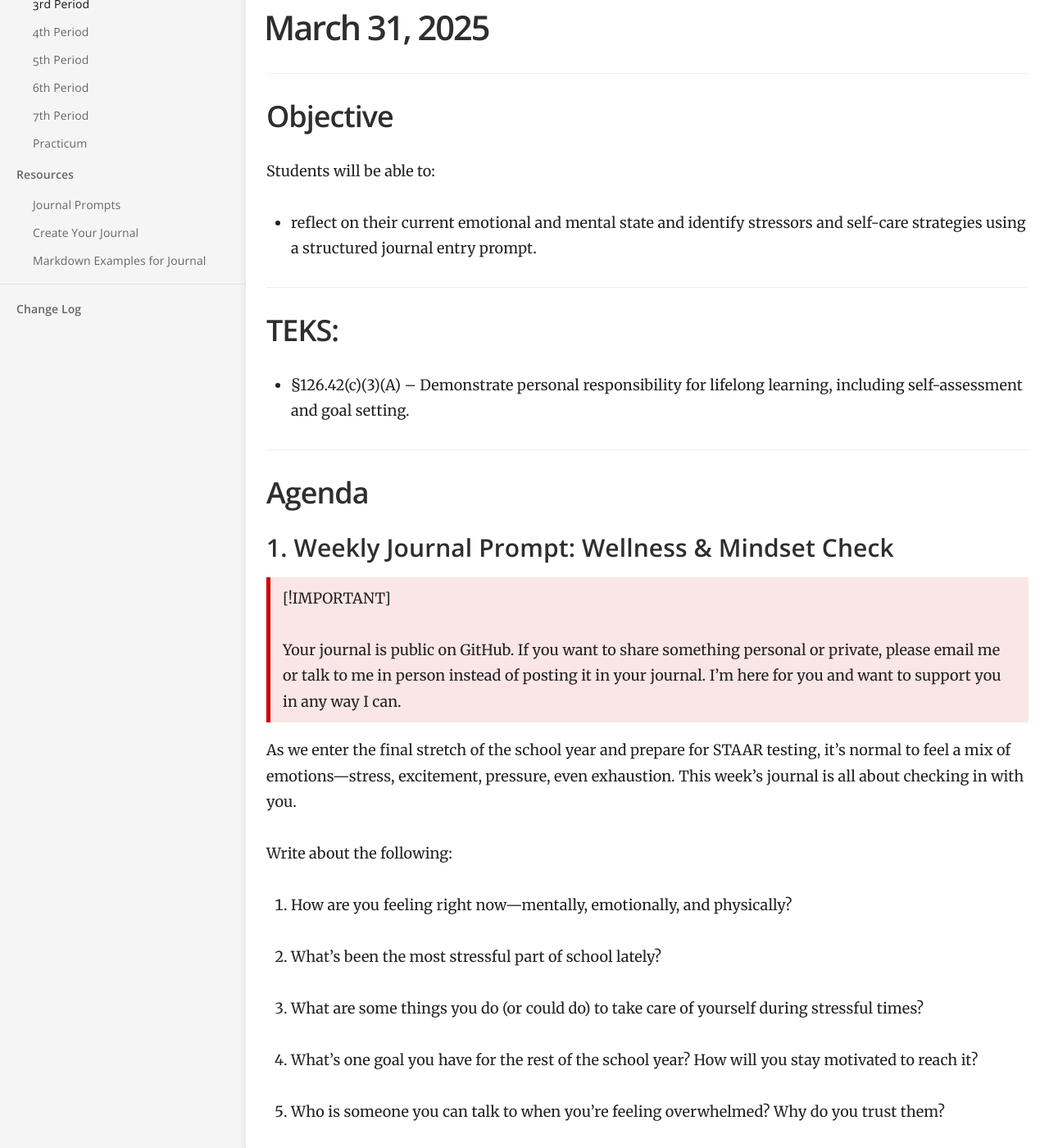
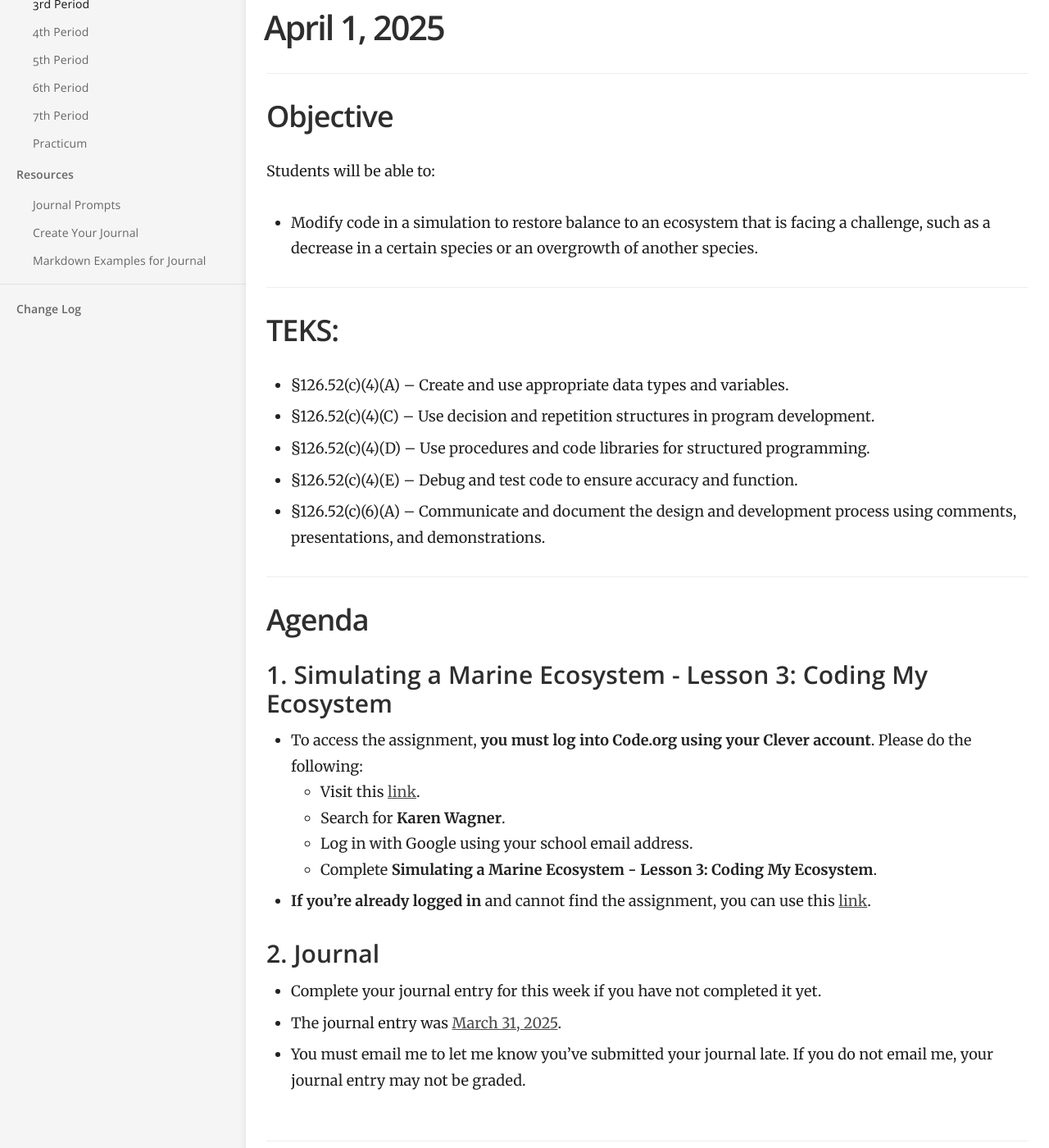
Before and after one commit to mswhitby/classroom, a Jekyll site: the page built from _docs/classes/1st.md, in a window 1280 px wide and 1400 px high, scrolled down 266 px. Shown: the whole window at 82% size. Built offline with Jekyll 4.4.1, drawn with Linux system fonts in a browser that asks for light colours.

Commit message:
Updated lesson

```diff
--- a/_docs/classes/1st.md
+++ b/_docs/classes/1st.md
@@ -4,6 +4,52 @@ subtitle: Fundamentals of Computer Science
 category: Classes
 order: 1
 ---
+
+# April 1, 2025
+
+## Objective
+Students will be able to:
+- Modify code in a simulation to restore balance to an ecosystem that is facing a challenge, such as a decrease in a certain species or an overgrowth of another species.
+
+## TEKS:
+
+<!-- - §126.52(c)(3)(A) – Create and use software that includes sequences, conditionals, loops, variables, and events.
+- §126.52(c)(3)(B) – Modify or remix existing programs to enhance functionality or customize them.
+- §126.52(c)(3)(C) – Identify and correct errors in algorithms and programs. -->
+
+<!-- - §126.52(c)(4)(A) – Create and use appropriate data types (e.g., integer, float, Boolean, string) in developing programs.
+- §126.52(c)(4)(B) – Use sequence, selection, iteration, and conditionals in program development.
+- §126.52(c)(4)(D) – Use procedures (functions/methods) to organize code and promote reusability.
+- §126.52(c)(4)(E) – Identify and debug errors in program code (syntax, logic, and runtime errors).
+- §126.52(c)(4)(F) – Modify or adapt existing code to add functionality or correct errors. -->
+
+- §126.52(c)(4)(A) – Create and use appropriate data types and variables.
+- §126.52(c)(4)(C) – Use decision and repetition structures in program development.
+- §126.52(c)(4)(D) – Use procedures and code libraries for structured programming.
+- §126.52(c)(4)(E) – Debug and test code to ensure accuracy and function.
+- §126.52(c)(6)(A) – Communicate and document the design and development process using comments, presentations, and demonstrations.
+
+## Agenda
+
+### 1. Simulating a Marine Ecosystem - Lesson 3: Coding My Ecosystem
+
+- To access the assignment, **you must log into Code.org using your Clever account**. Please do the following:
+    - Visit this [link](https://clever.com/oauth/district-picker?client_id=2f27405716644a951b23&redirect_uri=https%3A%2F%2Fstudio.code.org%2Fusers%2Fauth%2Fclever%2Fcallback&response_type=code&state=ede33ff61289cf32708a0f54079cdd23e31d0b0a02b0e0e8).
+    - Search for **Karen Wagner**.
+    - Log in with Google using your school email address.
+    - Complete **Simulating a Marine Ecosystem - Lesson 3: Coding My Ecosystem**.
+
+- **If you're already logged in** and cannot find the assignment, you can use this [link](https://studio.code.org/s/csc-ecosystems-2023).
+
+### 2. Journal
+
+- Complete your journal entry for this week if you have not completed it yet.
+- The journal entry was [March 31, 2025](https://github.com/mswhitby/WHSTechNotes/blob/main/journal.md#1-journal-prompt-wellness--mindset-check).
+- You must email me to let me know you've submitted your journal late. If you do not email me, your journal entry may not be graded.
+
+<!-- ### 3. Missing Work -->
+
+----
 
 # March 31, 2025
 
```
